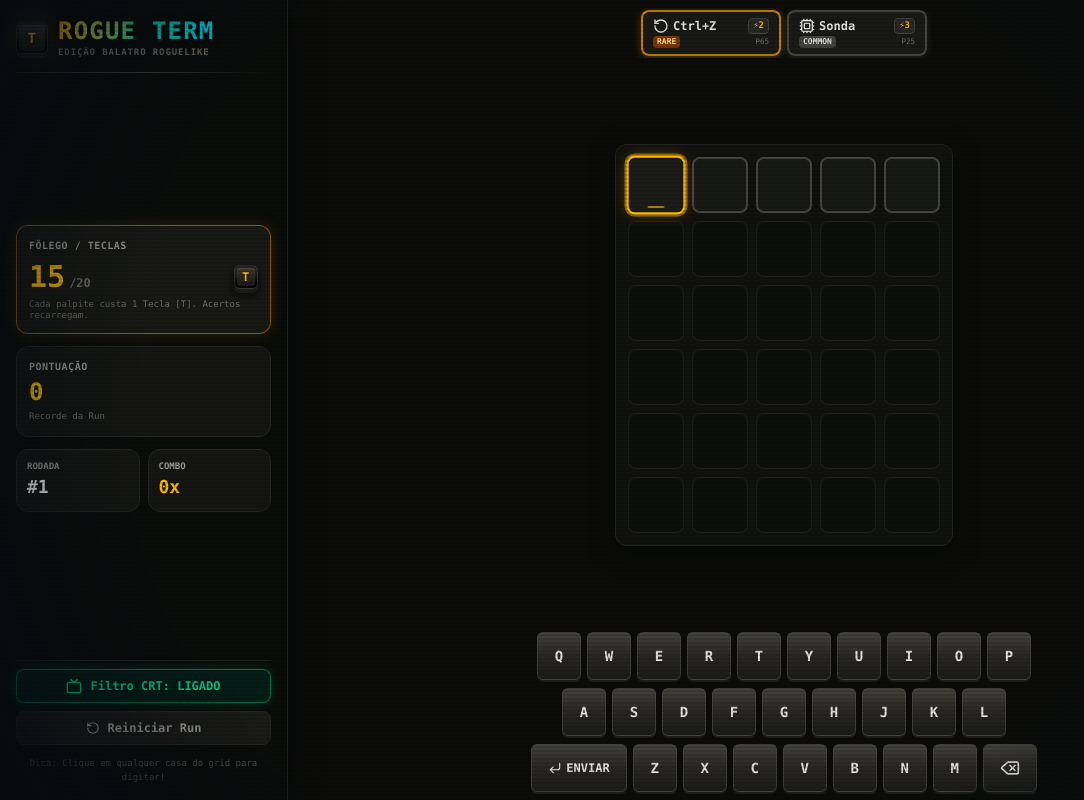
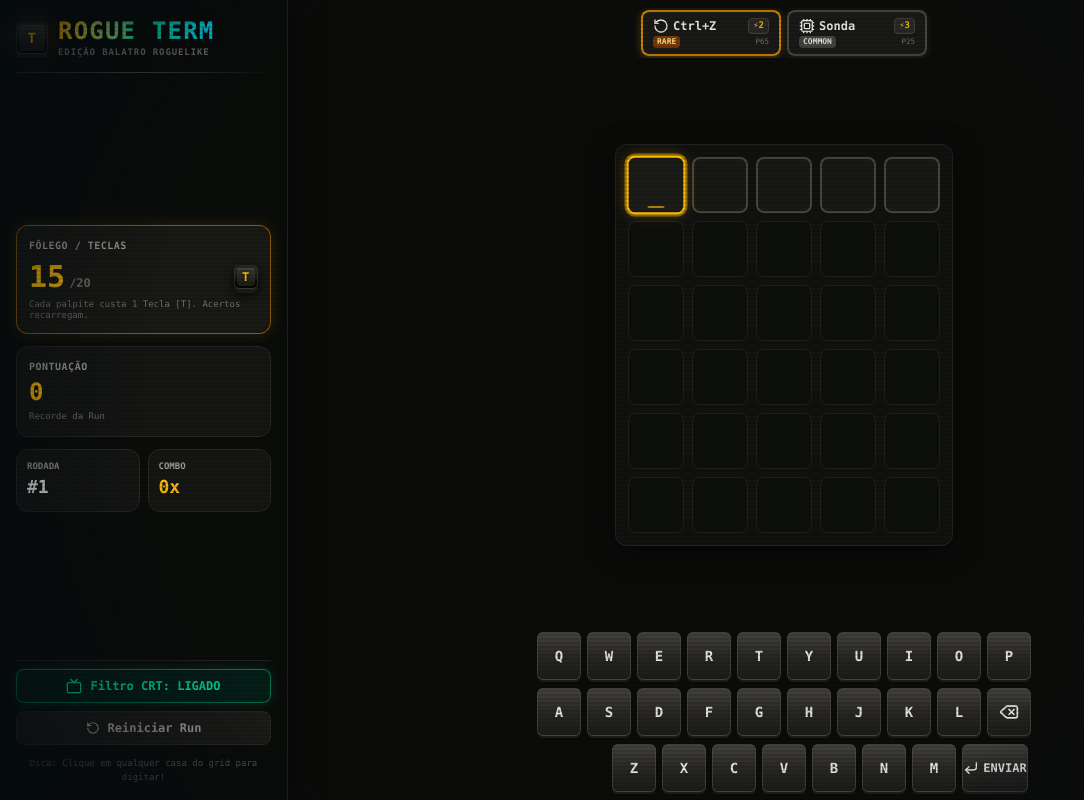
Before and after one commit to mariogomesbarbosa/rogue-term, a Next.js app: page / in a window 1280 px wide. Shown: the whole page, without its empty margins (0-1084 px from the left). Built offline with nearby package versions, Linux system fonts and the light colour scheme.

Commit message:
feat: posicionar botao enviar a direita e apagar acima (closes #5)

```diff
--- a/src/components/Keyboard.tsx
+++ b/src/components/Keyboard.tsx
@@ -7,8 +7,8 @@ import { Delete, CornerDownLeft, Radio, X } from 'lucide-react';
 
 const KEYBOARD_ROWS = [
   ['Q', 'W', 'E', 'R', 'T', 'Y', 'U', 'I', 'O', 'P'],
-  ['A', 'S', 'D', 'F', 'G', 'H', 'J', 'K', 'L'],
-  ['ENTER', 'Z', 'X', 'C', 'V', 'B', 'N', 'M', 'BACKSPACE']
+  ['A', 'S', 'D', 'F', 'G', 'H', 'J', 'K', 'L', 'BACKSPACE'],
+  ['Z', 'X', 'C', 'V', 'B', 'N', 'M', 'ENTER']
 ];
 
 export const Keyboard: React.FC = () => {
@@ -90,7 +90,8 @@ export const Keyboard: React.FC = () => {
 
   const getKeyClasses = (key: string) => {
     const status: TileStatus = keyboardStatus[key];
-    const isSpecial = key === 'ENTER' || key === 'BACKSPACE';
+    const isEnter = key === 'ENTER';
+    const isBackspace = key === 'BACKSPACE';
     const isSelectedInProbe = isProbeMode && selectedProbeLetters.includes(key);
 
     let base =
@@ -103,8 +104,10 @@ export const Keyboard: React.FC = () => {
       );
     }
 
-    if (isSpecial) {
-      base += 'px-2.5 sm:px-4 bg-stone-800 text-stone-200 hover:bg-stone-700 border border-stone-700 text-[11px] sm:text-xs ';
+    if (isEnter) {
+      base += 'w-12 sm:w-[60px] md:w-[66px] bg-stone-800 text-stone-200 hover:bg-stone-700 border border-stone-700 text-[11px] sm:text-xs ';
+    } else if (isBackspace) {
+      base += 'w-8 sm:w-10 md:w-11 bg-stone-800 text-stone-200 hover:bg-stone-700 border border-stone-700 text-[11px] sm:text-xs ';
     } else {
       base += 'w-8 sm:w-10 md:w-11 ';
     }
@@ -191,6 +194,13 @@ export const Keyboard: React.FC = () => {
       {/* Linhas do Teclado */}
       {KEYBOARD_ROWS.map((row, rowIndex) => (
         <div key={rowIndex} className="flex justify-center gap-1 sm:gap-1.5">
+          {/* Espaçador invisível na linha 3 para centralizar as teclas e alinhar ENVIAR com BACKSPACE */}
+          {rowIndex === 2 && (
+            <div
+              aria-hidden="true"
+              className="w-12 sm:w-[60px] md:w-[66px] pointer-events-none select-none invisible"
+            />
+          )}
           {row.map(key => {
             const isEnter = key === 'ENTER';
             const isBackspace = key === 'BACKSPACE';
@@ -202,6 +212,20 @@ export const Keyboard: React.FC = () => {
                 onClick={() => handleKeyPress(key)}
                 className={getKeyClasses(key)}
                 type="button"
+                aria-label={
+                  isEnter
+                    ? 'Enviar palpite'
+                    : isBackspace
+                    ? 'Apagar letra'
+                    : `Letra ${key}`
+                }
+                title={
+                  isEnter
+                    ? 'Enviar palpite (Enter)'
+                    : isBackspace
+                    ? 'Apagar letra (Backspace)'
+                    : undefined
+                }
               >
                 {/* Badge visual de acerto da Sonda (Radar Ciano) */}
                 {status === 'probed_hit' && (
@@ -216,9 +240,9 @@ export const Keyboard: React.FC = () => {
                 )}
 
                 {isEnter ? (
-                  <span className="flex items-center gap-1">
-                    <CornerDownLeft className="w-3.5 h-3.5" />
-                    <span>ENVIAR</span>
+                  <span className="flex items-center justify-center gap-1">
+                    <CornerDownLeft className="w-3.5 h-3.5 sm:w-4 sm:h-4" />
+                    <span className="hidden sm:inline">ENVIAR</span>
                   </span>
                 ) : isBackspace ? (
                   <Delete className="w-4 h-4 sm:w-5 sm:h-5" />
```
Also changed, not shown: 1 other file (tests, documents, lock files or other folders).
